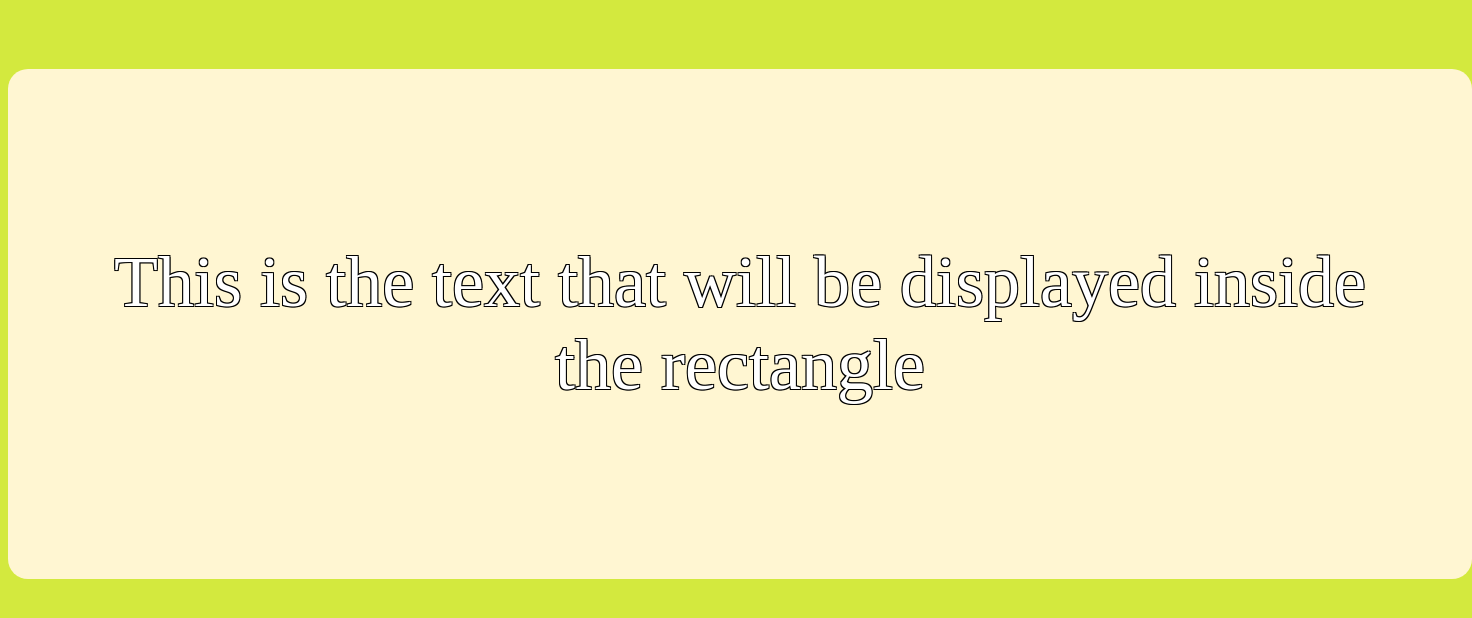
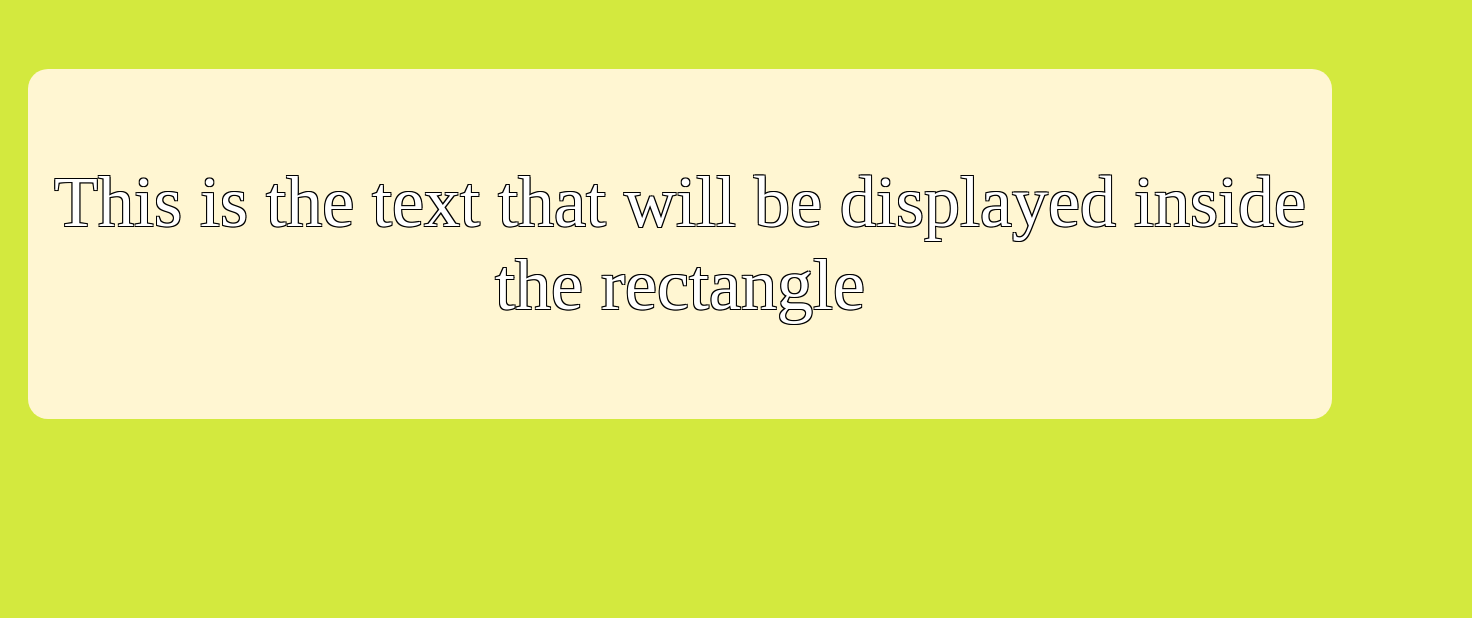
Before and after one commit to unicodeixixixi/chomikuj, a plain HTML site: page index.html in a window 1280 px wide. Shown: the part 158-776 px from the top of the page, 1472 px wide, since content can reach past the window. Drawn offline with Linux system fonts and the light colour scheme.

Commit message:
Update Content.css

```diff
--- a/Content.css
+++ b/Content.css
@@ -3,6 +3,6 @@
     width: 100%; /* the rectangle should extend up to the last piece of content inside it*/
     background-color: #fff6d2; /* set the color of the rectangle to #fff6d2 */
     border-radius: 20px; /* add rounded corners to the rectangle */
-    padding: 100px; /* add padding to the rectangle */
-    margin-top: 20px; /* add margin to the top of the rectangle */
+    padding: 20px; /* add padding to the rectangle */
+    margin: 20px; /* add margins to all sides of the rectangle */
 }
```
